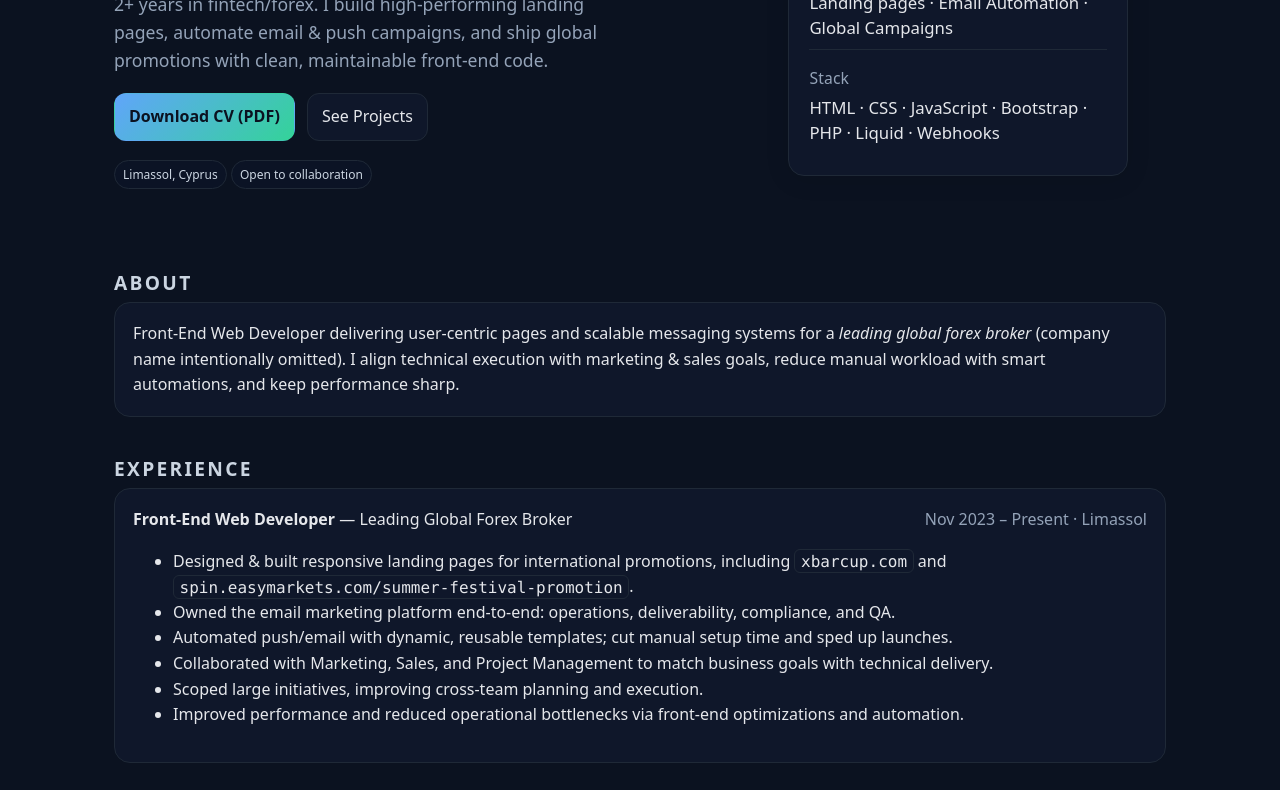
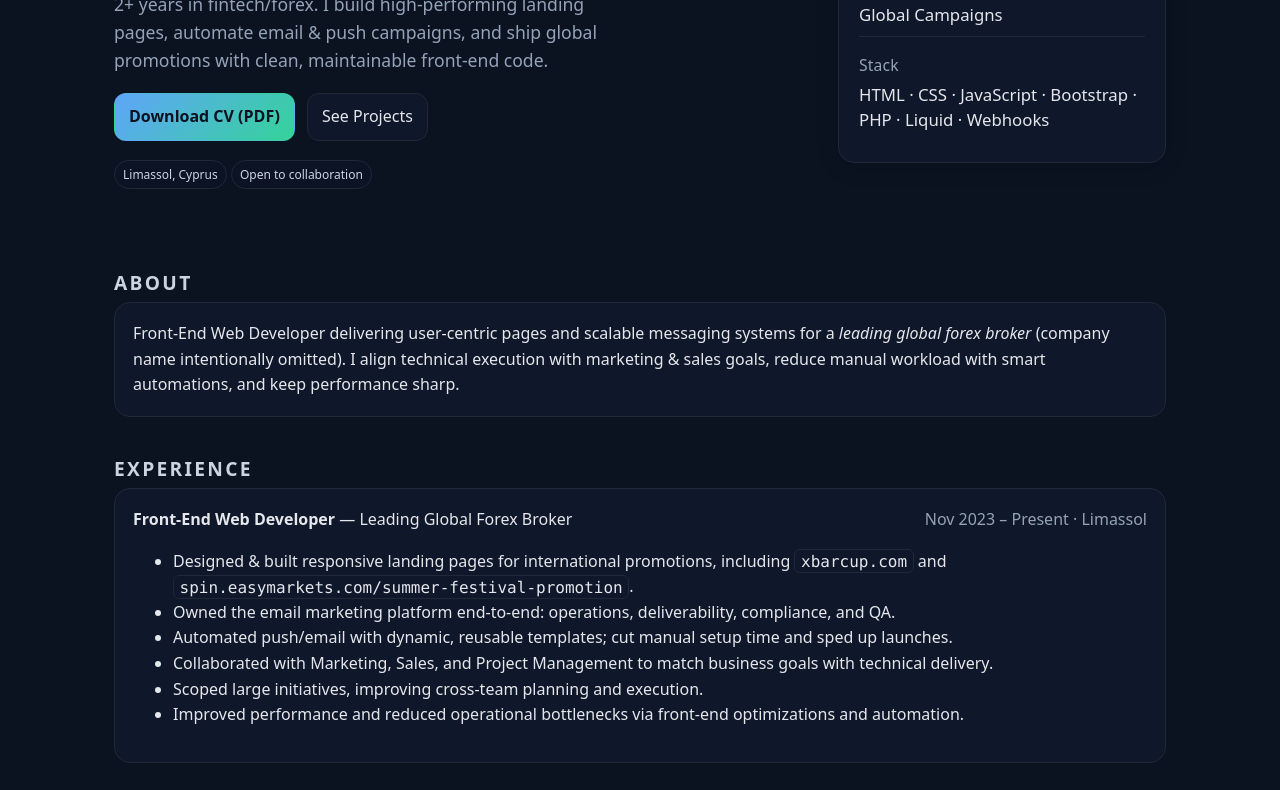
Before and after one commit to AlexandrosStav99/Portfolio, a plain HTML site: page index.html in a window 1280 px wide. Shown: the part 288-1078 px from the top of the page. Drawn offline with Linux system fonts and the light colour scheme.

Commit message:
Update utility.css

```diff
--- a/assets/css/utility.css
+++ b/assets/css/utility.css
@@ -127,9 +127,9 @@ p {
 }
 .hero {
   display: grid;
-  grid-template-columns: 1.2fr 0.8fr;
-  gap: 28px;
-  align-items: center;
+  grid-template-columns: 1fr 360px;
+  gap: 1.5rem;
+  align-items: start;
   padding: 42px 0;
   padding-top: 0;
 }
```
